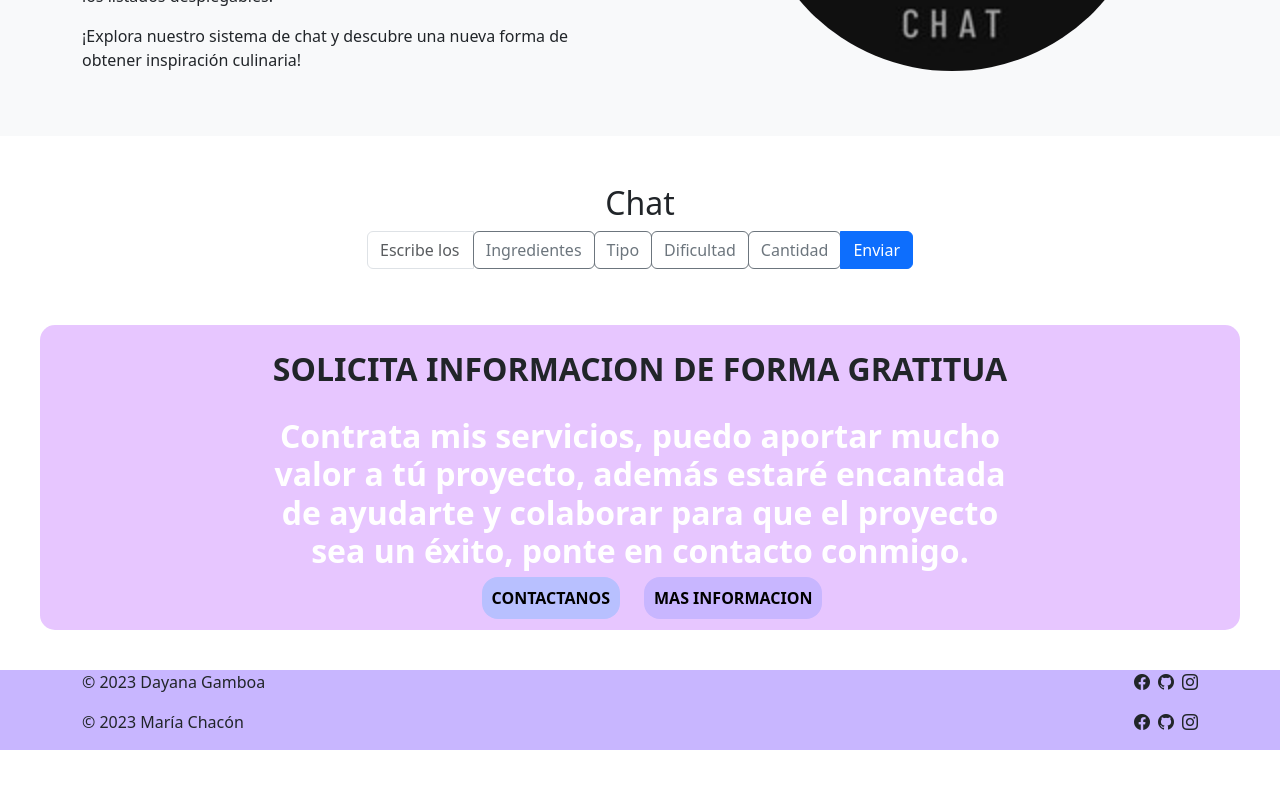
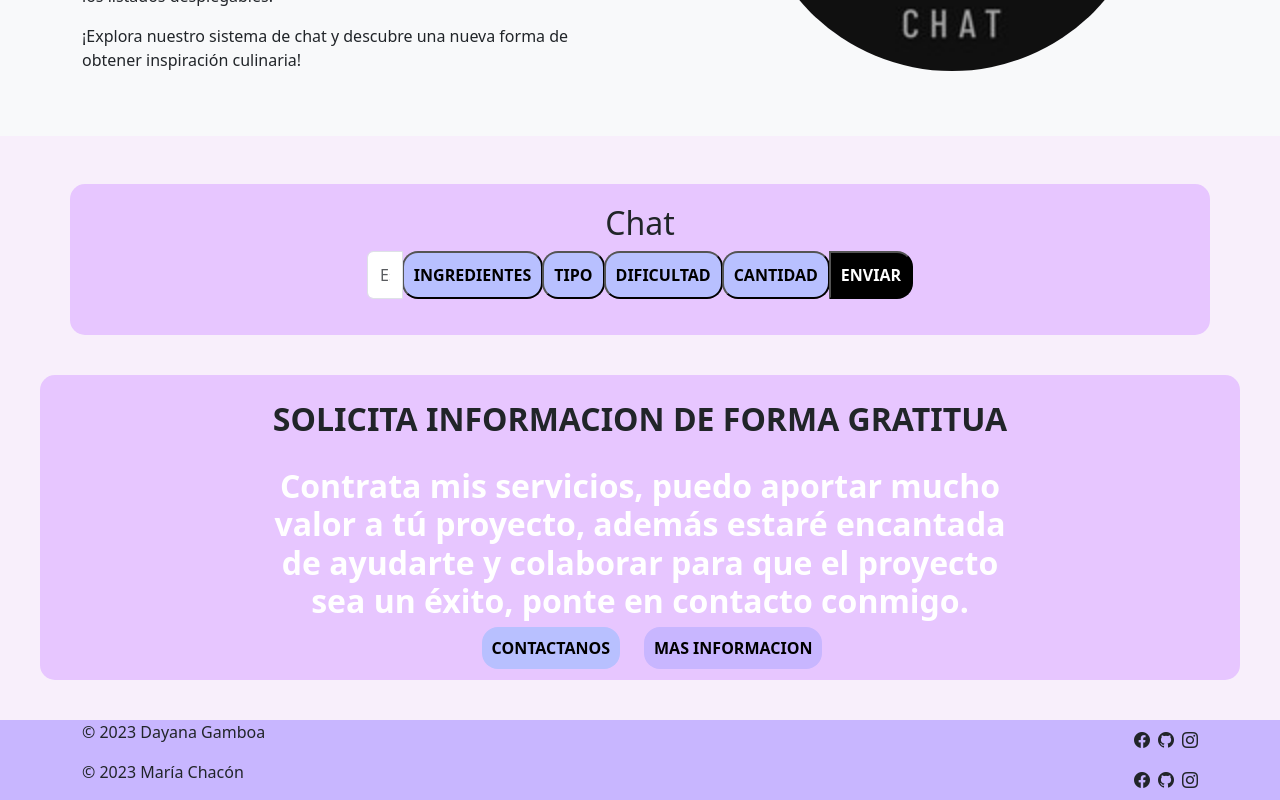
Before and after one commit to Maria-Chacon/Examen2_ProgramacionIV, a Next.js app in the folder examenll/: page / in a window 1280 px wide. Shown: the part 745-1545 px from the top of the page. Before the commit the page ends 1495 px from the top, so only its background shows below. Built offline with nearby package versions, Linux system fonts and the light colour scheme.

Commit message:
Modification of color

```diff
--- a/examenll/components/ChatRecipes.tsx
+++ b/examenll/components/ChatRecipes.tsx
@@ -89,7 +89,7 @@ const ChatRecipes: React.FC = () => {
   };
 
   return (
-    <div className="container mt-5">
+    <div className="container mt-5 chat">
       <h2 className="text-center">Chat</h2>
       <div className="row justify-content-center">
         <div className="col-md-6">
@@ -104,7 +104,7 @@ const ChatRecipes: React.FC = () => {
               />
               <div className="input-group-append">
                 <button
-                  className="btn btn-outline-secondary"
+                  className="menu"
                   type="button"
                   onClick={() => setIngredientListVisible(!ingredientListVisible)}
                 >
@@ -122,7 +122,7 @@ const ChatRecipes: React.FC = () => {
               </div>
               <div className="input-group-append">
                 <button
-                  className="btn btn-outline-secondary"
+                  className="menu"
                   type="button"
                   onClick={() => setTypeListVisible(!typeListVisible)}
                 >
@@ -140,7 +140,7 @@ const ChatRecipes: React.FC = () => {
               </div>
               <div className="input-group-append">
                 <button
-                  className="btn btn-outline-secondary"
+                  className="menu"
                   type="button"
                   onClick={() => setDifficultyListVisible(!difficultyListVisible)}
                 >
@@ -157,7 +157,7 @@ const ChatRecipes: React.FC = () => {
               </div>
               <div className="input-group-append">
                 <button
-                  className="btn btn-outline-secondary"
+                  className="menu"
                   type="button"
                   onClick={() => setQuantityListVisible(!quantityListVisible)}
                 >
@@ -174,7 +174,7 @@ const ChatRecipes: React.FC = () => {
                   </select>
                 )}
               </div>
-              <button className="btn btn-primary" type="submit">
+              <button className="principalButton" type="submit">
                 Enviar
               </button>
             </div>
--- a/examenll/components/Footer.tsx
+++ b/examenll/components/Footer.tsx
@@ -3,9 +3,9 @@ import React from 'react';
 const Footer: React.FC = () => {
   return (
     <div id="contacts">
-      <footer style={{backgroundColor: "#C8B6FF"}}>
+      <footer style={{ backgroundColor: "#C8B6FF" }}>
         <div className="container">
-          <div className="row">
+          <div className="row justify-content-center align-items-center">
             <div className="col-md-6 text-center text-md-start">
               <p>© 2023 Dayana Gamboa</p>
             </div>
--- a/examenll/src/pages/index.tsx
+++ b/examenll/src/pages/index.tsx
@@ -17,7 +17,7 @@ const Index: React.FC = () => {
         <title>ChatGPT Barato</title>
         <link rel="icon" href="/favicon.ico" />
       </Head>
-      <div style={{backgroundColor: "white"}}>
+      <div style={{backgroundColor: "#F8EFFB"}}>
         <NavBar />
         <Header />
         <SectionAbout />
--- a/examenll/src/styles/globals.css
+++ b/examenll/src/styles/globals.css
@@ -163,6 +163,15 @@ a {
   text-transform: uppercase;
   border-radius:1em;
 }
+.menu {
+  text-decoration: none;
+  color:black;
+  background-color: #B8C0FF;
+  padding: 10px;
+  font-weight: 900;
+  text-transform: uppercase;
+  border-radius:1em;
+}
 .contacButton {
   text-decoration: none;
   color:black;
@@ -190,3 +199,11 @@ a {
   margin: 40px;
 
 }
+
+.chat {
+  background-color: #E7C6FF;
+  border-radius: 15px;
+  padding: 20px;
+  margin: 40px;
+
+}
```
